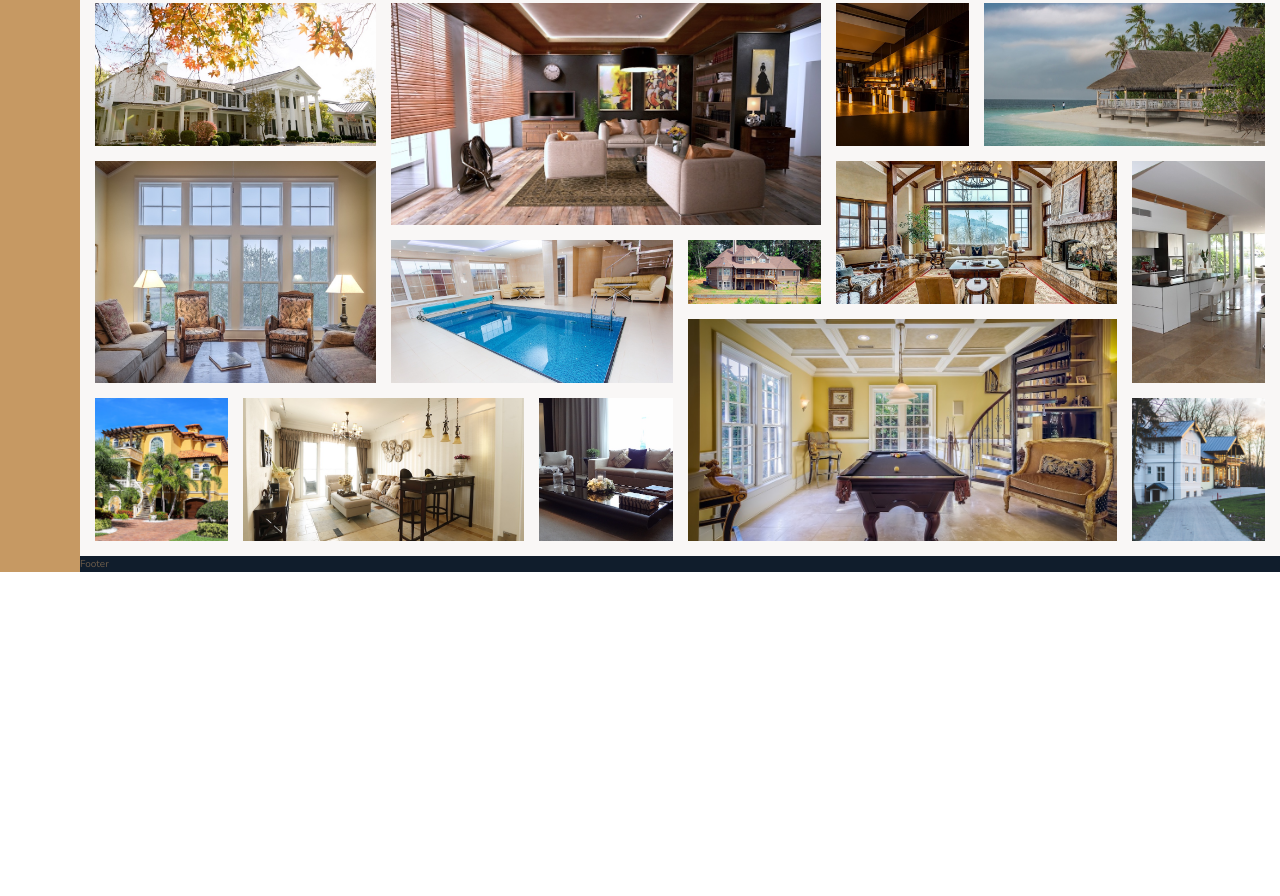
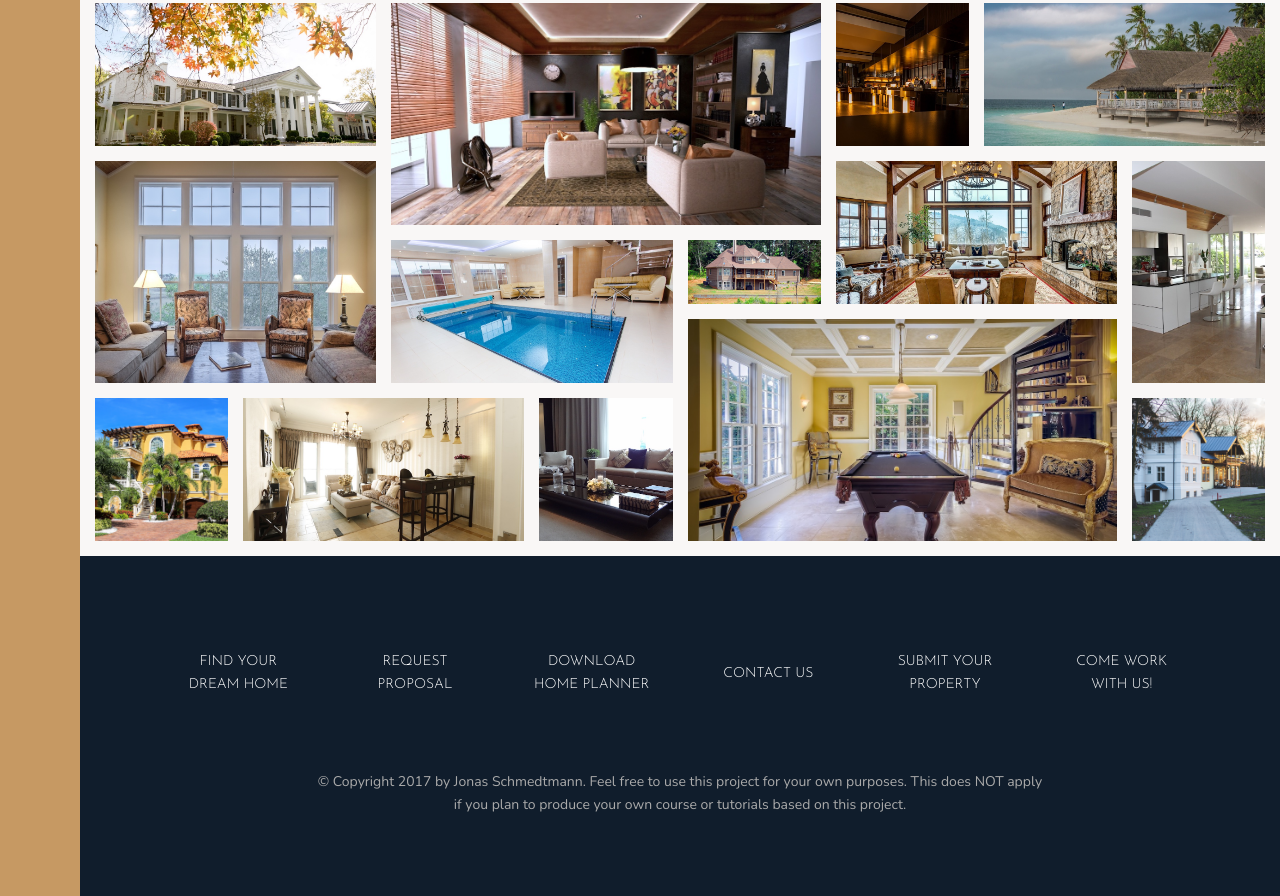
Before and after one commit to TanyaSeagull/Nexter, a website: page index.html in a window 1280 px wide. Shown: the part 3087-3983 px from the top of the page. Before the commit the page ends 3659 px from the top, so only its background shows below. Drawn offline with nearby package versions, Linux system fonts and the light colour scheme.

Commit message:
Building the Footer

```diff
--- a/index.html
+++ b/index.html
@@ -354,7 +354,17 @@
         </section>
 
         <footer class="footer">
-            Footer
+            <ul class="nav">
+                <li class="nav__item"><a href="#" class="nav__link">Find your dream home</a></li>
+                <li class="nav__item"><a href="#" class="nav__link">Request proposal</a></li>
+                <li class="nav__item"><a href="#" class="nav__link">Download home planner</a></li>
+                <li class="nav__item"><a href="#" class="nav__link">Contact us</a></li>
+                <li class="nav__item"><a href="#" class="nav__link">Submit your property</a></li>
+                <li class="nav__item"><a href="#" class="nav__link">Come work with us!</a></li>
+            </ul>
+            <p class="copyright">
+                &copy; Copyright 2017 by Jonas Schmedtmann. Feel free to use this project for your own purposes. This does NOT apply if you plan to produce your own course or tutorials based on this project.
+            </p>
         </footer>
     </body>
 </html>
--- a/sass/_footer.scss
+++ b/sass/_footer.scss
@@ -1,4 +1,43 @@
 .footer {
     background-color: $color-secondary;
     grid-column: full-start / full-end;
+    padding: 8rem;
+
 }
+
+.nav {
+    list-style: none;
+    display: grid;
+    grid-template-columns: repeat(auto-fit, minmax(15rem, 1fr));
+    gap: 2rem;
+    align-items: center;
+
+    &__link:link,
+    &__link:visited {
+        font-size: 1.4rem;
+        color: #fff;
+        text-decoration: none;
+        font-family: $font-display;
+        text-transform: uppercase;
+        text-align: center;
+        padding: 1.5rem;
+        display: block;
+        transition: all .2s;
+    }
+
+    &__link:hover,
+    &__link:active {
+        background-color: rgba(#fff, .05);
+        transform: translateY(-3px);
+    }
+}
+
+.copyright {
+    font-size: 1.4rem;
+    color: $color-grey-light-2;
+    margin-top: 6rem;
+    margin-right: auto;
+    margin-left: auto;
+    text-align: center;
+    width: 70%;
+}
```
Also changed, not shown: css/style.css.
